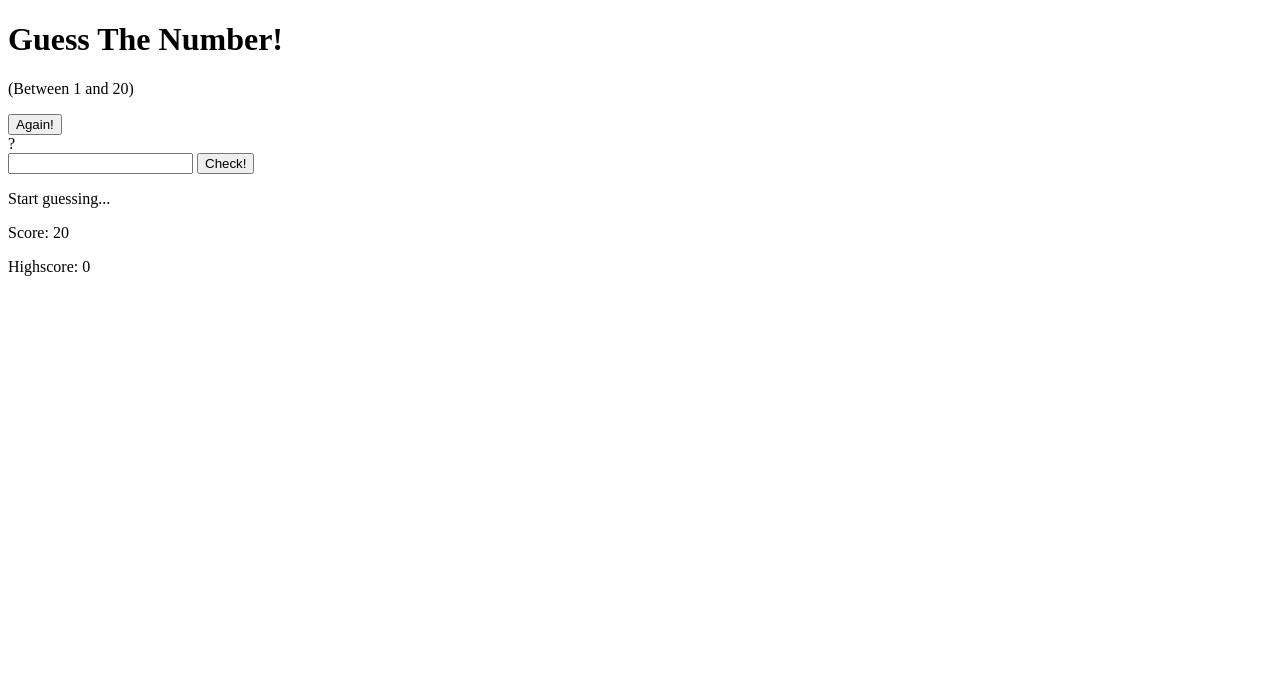
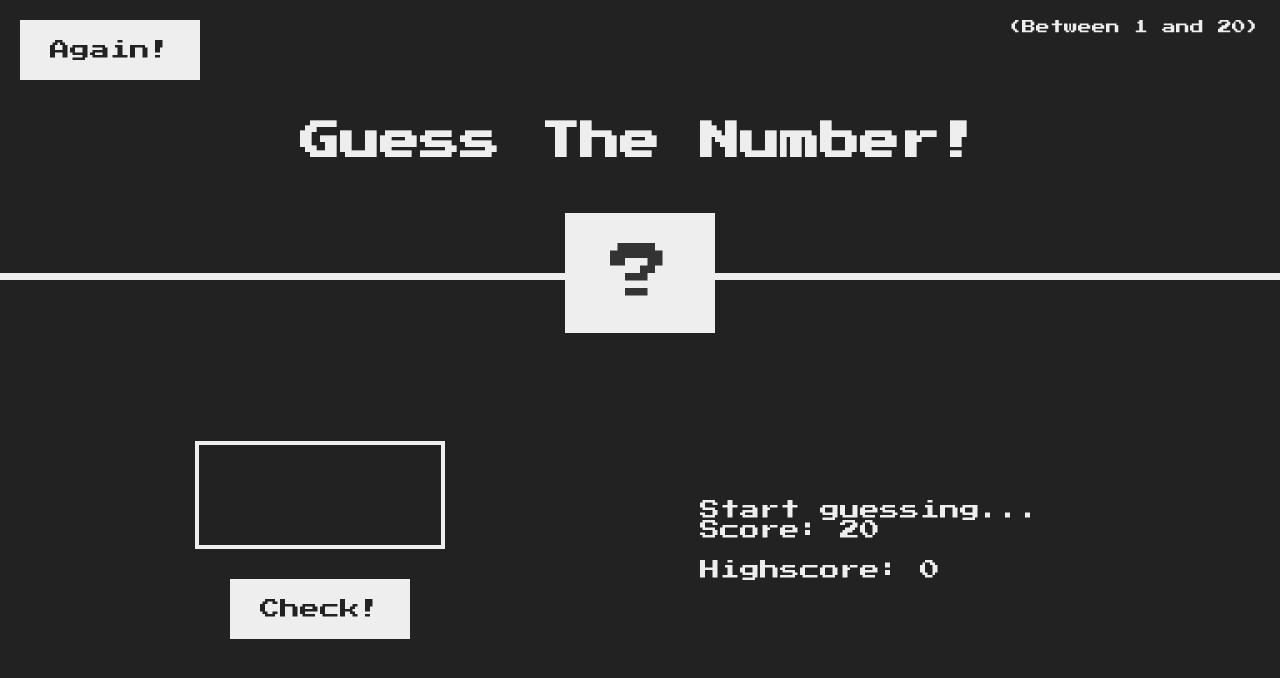
Before and after one commit to advaiiit/learning-javascript, a plain HTML site: page guess-the-number-game/index.html in a window 1280 px wide. Drawn offline with Linux system fonts and the light colour scheme.

Commit message:
Adding style.css

```diff
--- a/guess-the-number-game/index.html
+++ b/guess-the-number-game/index.html
@@ -4,6 +4,7 @@
     <meta charset="UTF-8" />
     <meta http-equiv="X-UA-Compatible" content="IE=edge" />
     <meta name="viewport" content="width=device-width, initial-scale=1.0" />
+    <link rel="stylesheet" href="style.css" />
     <title>Guess The Number</title>
   </head>
   <body>
--- /dev/null
+++ b/guess-the-number-game/style.css
@@ -0,0 +1,119 @@
+@import url("https://fonts.googleapis.com/css?family=Press+Start+2P&display=swap");
+
+* {
+  margin: 0;
+  padding: 0;
+  box-sizing: inherit;
+}
+
+html {
+  font-size: 62.5%;
+  box-sizing: border-box;
+}
+
+body {
+  font-family: "Press Start 2P", sans-serif;
+  color: #eee;
+  background-color: #222;
+  /* background-color: #60b347; */
+}
+
+/* LAYOUT */
+header {
+  position: relative;
+  height: 35vh;
+  border-bottom: 7px solid #eee;
+}
+
+main {
+  height: 65vh;
+  color: #eee;
+  display: flex;
+  align-items: center;
+  justify-content: space-around;
+}
+
+.left {
+  width: 52rem;
+  display: flex;
+  flex-direction: column;
+  align-items: center;
+}
+
+.right {
+  width: 52rem;
+  font-size: 2rem;
+}
+
+/* ELEMENTS STYLE */
+h1 {
+  font-size: 4rem;
+  text-align: center;
+  position: absolute;
+  width: 100%;
+  top: 52%;
+  left: 50%;
+  transform: translate(-50%, -50%);
+}
+
+.number {
+  background: #eee;
+  color: #333;
+  font-size: 6rem;
+  width: 15rem;
+  padding: 3rem 0rem;
+  text-align: center;
+  position: absolute;
+  bottom: 0;
+  left: 50%;
+  transform: translate(-50%, 50%);
+}
+
+.between {
+  font-size: 1.4rem;
+  position: absolute;
+  top: 2rem;
+  right: 2rem;
+}
+
+.again {
+  position: absolute;
+  top: 2rem;
+  left: 2rem;
+}
+
+.guess {
+  background: none;
+  border: 4px solid #eee;
+  font-family: inherit;
+  color: inherit;
+  font-size: 5rem;
+  padding: 2.5rem;
+  width: 25rem;
+  text-align: center;
+  display: block;
+  margin-bottom: 3rem;
+}
+
+.btn {
+  border: none;
+  background-color: #eee;
+  color: #222;
+  font-size: 2rem;
+  font-family: inherit;
+  padding: 2rem 3rem;
+  cursor: pointer;
+}
+
+.btn:hover {
+  background-color: #ccc;
+}
+
+.message {
+  margin-bottom: 8rem;
+  height: 3rem;
+}
+
+.label-score {
+  margin-bottom: 2rem;
+}
```
